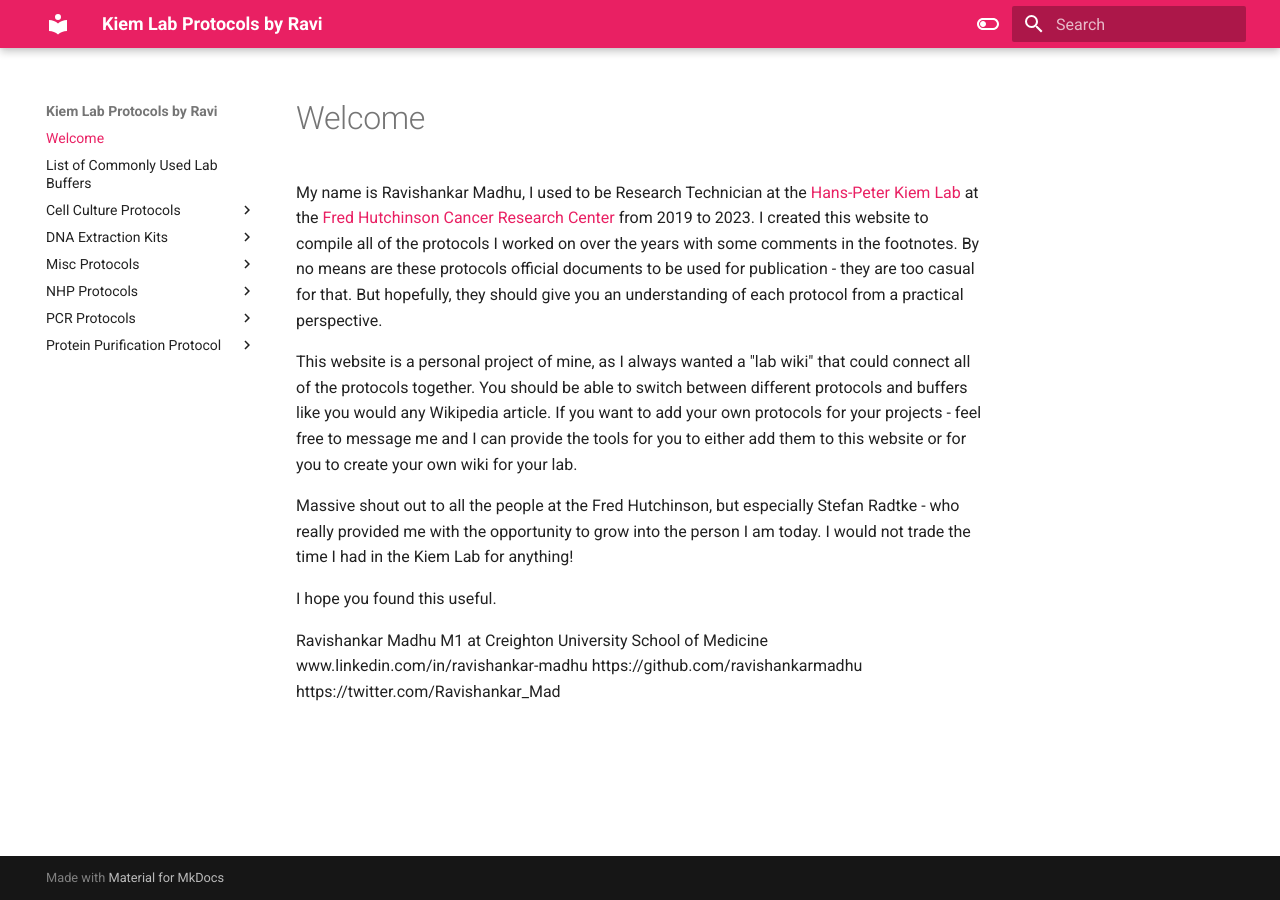
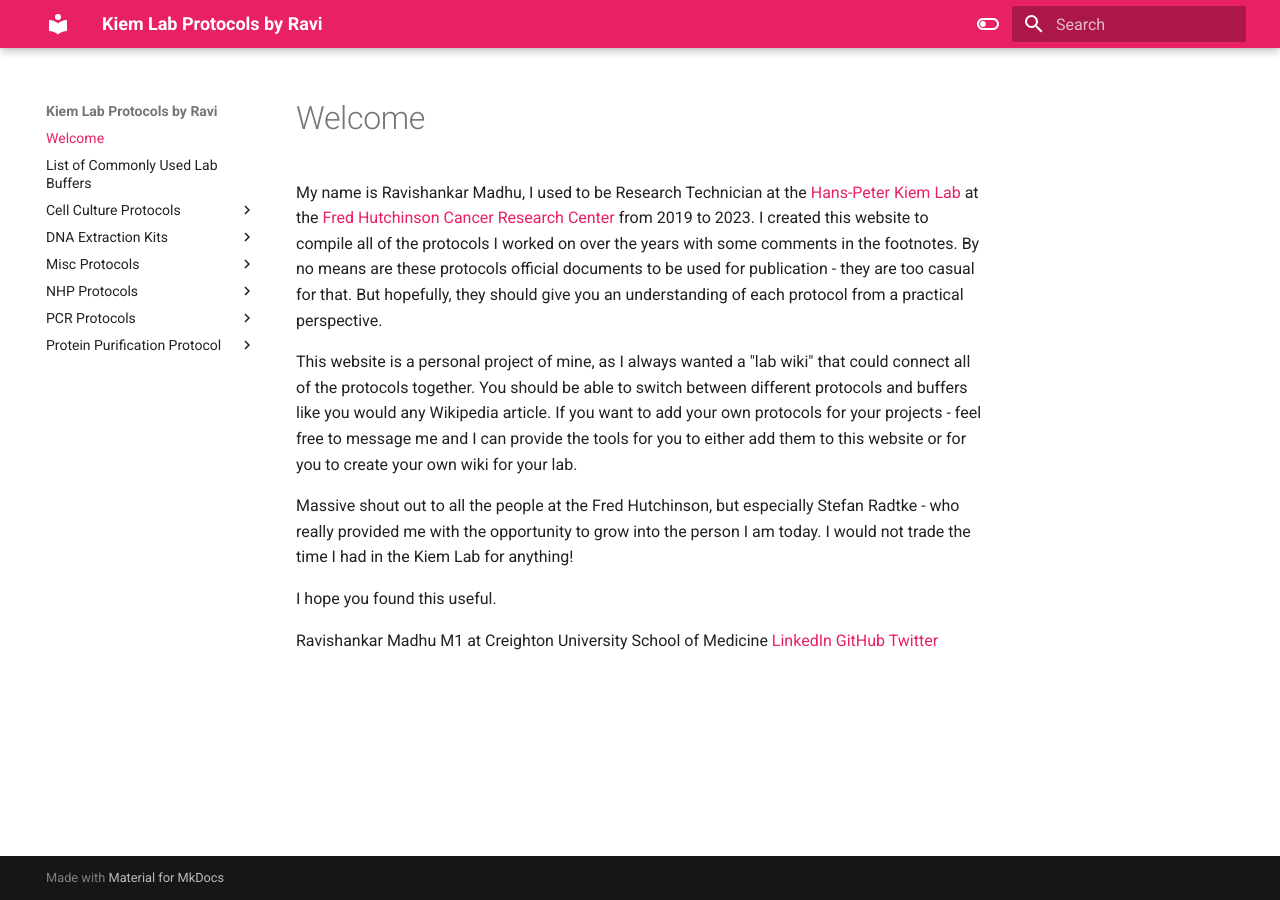
Before and after one commit to ravishankarmadhu/KiemLabProtocols, an MkDocs documentation site: the page built from docs/index.md, in a window 1280 px wide. Built offline with MkDocs 1.6.1 and Material for MkDocs 9.7.7, drawn with Linux system fonts in a browser that asks for light colours.

Commit message:
Update index.md

```diff
--- a/docs/index.md
+++ b/docs/index.md
@@ -10,6 +10,6 @@
 
 Ravishankar Madhu
 M1 at Creighton University School of Medicine
-www.linkedin.com/in/ravishankar-madhu
-https://github.com/ravishankarmadhu
-https://twitter.com/Ravishankar_Mad
+[LinkedIn](www.linkedin.com/in/ravishankar-madhu)
+[GitHub](https://github.com/ravishankarmadhu)
+[Twitter](https://twitter.com/Ravishankar_Mad)
```
